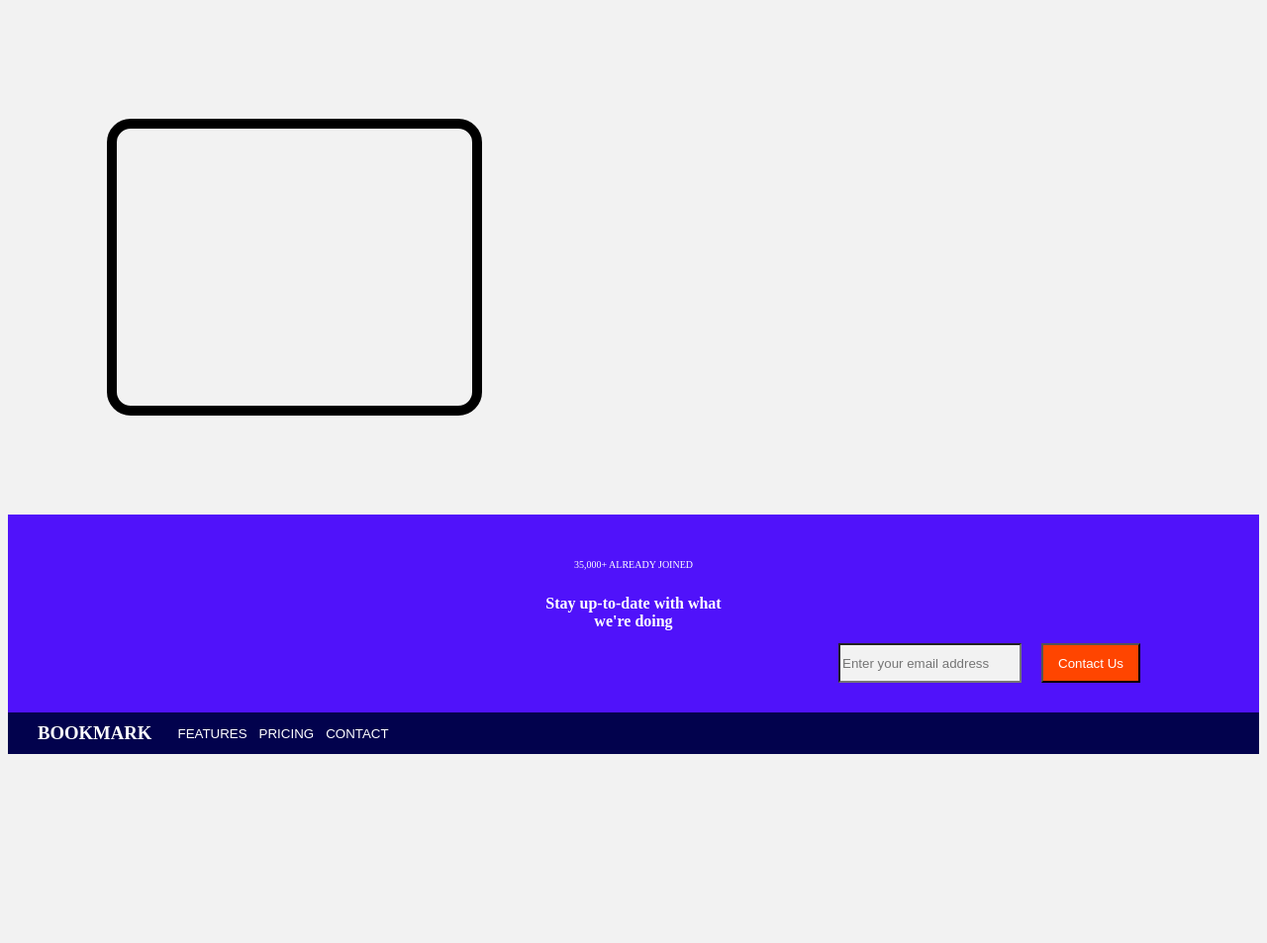
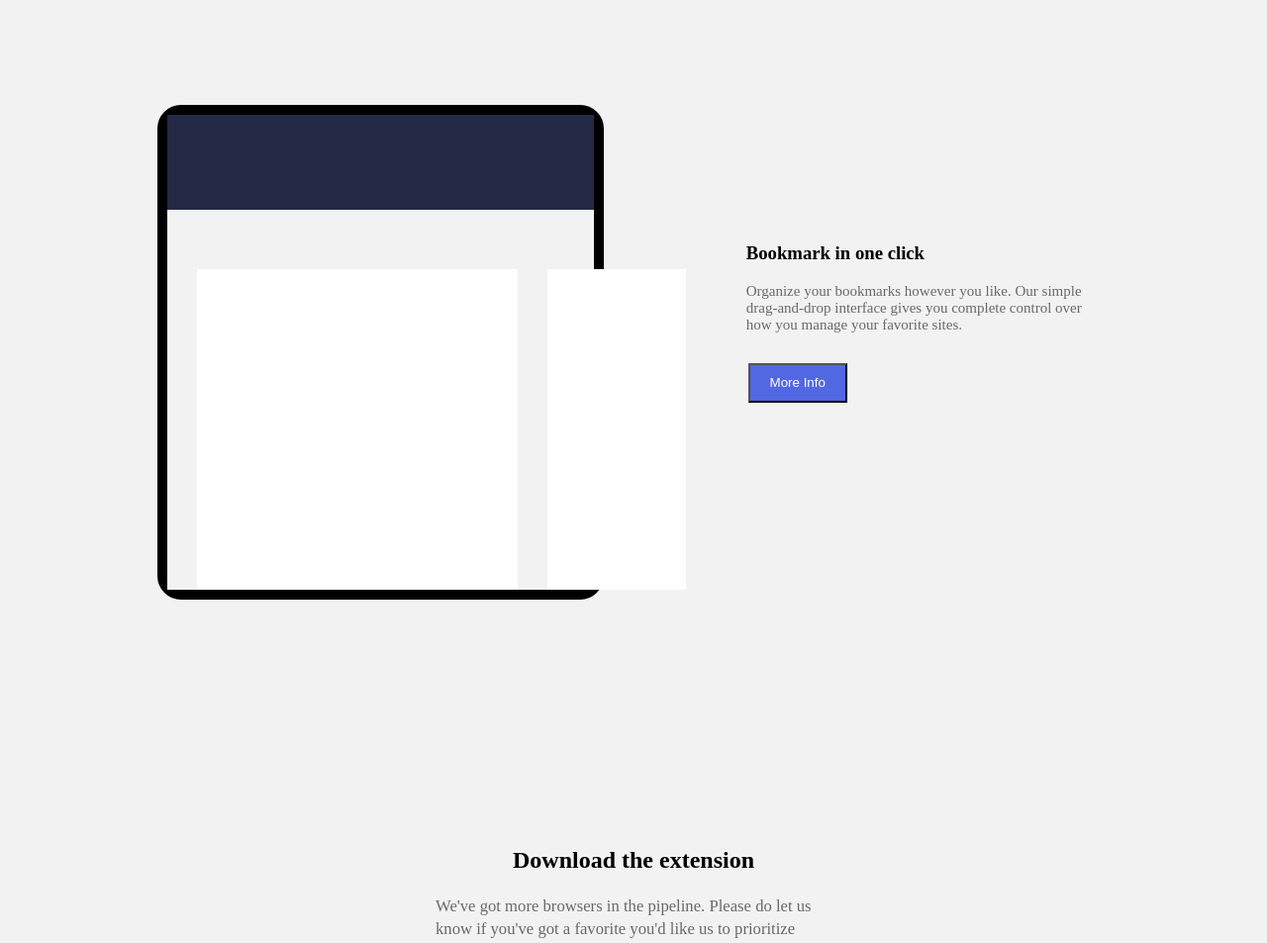
Before and after one commit to Redwan-Shawkat/Homepage-Frontend, a plain HTML site: page index.html in a window 1280 px wide. Shown: the part 1200-2153 px from the top of the page at 99% size. Before the commit the page ends 1970 px from the top, so only its background shows below. Drawn offline with Linux system fonts and the light colour scheme.

Commit message:
first commit

```diff
--- a/index.css
+++ b/index.css
@@ -57,22 +57,6 @@ nav {
   color: rgba(0, 0, 0, 0.568);
 }
 
-.chrome-btn {
-  text-transform: capitalize;
-  margin: 18px 4px 1px 4px;
-  border: 1px solid;
-  background-color: rgb(12, 12, 228);
-  color: white;
-  border-style: outset;
-}
-
-.firefox-btn {
-  text-transform: capitalize;
-  margin: 18px 4px 1px 4px;
-  border: 1px solid;
-  border-style: outset;
-}
-
 .side-container {
   width: 55%;
   margin-left: 4%;
@@ -106,7 +90,7 @@ nav {
 }
 
 .sec-nav {
-  background-color: rgba(0, 0, 255, 0.555);
+  background-color: #5266df;
   height: 20%;
 }
 
@@ -286,3 +270,93 @@ footer {
 .fourth-text {
   width: 40%;
 }
+
+.fourth-nav {
+  background-color: #242945;
+  height: 20%;
+}
+
+.fourth-left-nav {
+  width: 50%;
+}
+
+.fourth-right-nav {
+  width: 50%;
+}
+
+.fourth-left-side-body {
+  width: 55%;
+  border: 162px solid white;
+  margin-left: 30px;
+  margin-top: 60px;
+  height: 20px;
+}
+
+.fourth-right-side-body {
+  width: 2%;
+  border: 70px solid white;
+  margin-top: 60px;
+  margin-left: 30px;
+  display: flex;
+  flex-direction: column;
+}
+
+.fourth-body {
+  display: flex;
+  margin-bottom: 250px;
+}
+
+.fourth-right-body {
+  margin-top: 320px;
+}
+
+.fourth-description {
+  max-width: 350px;
+  margin: 0 auto;
+  font-size: 15px;
+  color: rgba(0, 0, 0, 0.568);
+}
+
+.btn {
+  margin-top: 30px;
+  margin-left: 02px;
+  height: 40px;
+  width: 100px;
+  border-radius: var(--size-radius);
+  color: white;
+  background-color: #5267e2;
+}
+
+.chrome-btn {
+  font-size: xx-small;
+  margin-top: 30px;
+  margin-left: 02px;
+  height: 40px;
+  width: 100px;
+  border-radius: var(--size-radius);
+  color: white;
+  background-color: #5267e2;
+}
+
+.firefox-btn {
+  font-size: xx-small;
+  margin-top: 30px;
+  margin-left: 02px;
+  height: 40px;
+  width: 100px;
+  border-radius: var(--size-radius);
+  color: black;
+  background-color: #f2f3fd;
+}
+
+.fifth-heading {
+  text-align: center;
+  margin-top: 70px;
+}
+
+.fifth-text {
+  max-width: 400px;
+  margin: 0 auto;
+  font-size: 20px;
+  color: rgba(0, 0, 0, 0.568);
+}
--- a/index.html
+++ b/index.html
@@ -1,4 +1,4 @@
-div<!DOCTYPE html>
+<!DOCTYPE html>
 <html lang="en">
   <head>
     <meta charset="UTF-8" />
@@ -39,7 +39,7 @@ div<!DOCTYPE html>
           </p>
 
           <button class="chrome-btn">Get it On Chrome</button>
-          <button class="frefox-btn">Get it On Firefox</button>
+          <button class="firefox-btn">Get it On Firefox</button>
         </div>
         <div class="side-container">
           <div class="tab">
@@ -71,10 +71,39 @@ div<!DOCTYPE html>
       <div class="third-body"></div>
 
       <div class="fourth-body">
-        <div class="tab-div-four">
-          <div class="tab-four"></div>
+        <div class="side-container">
+          <div class="tab">
+            <div class="fourth-nav">
+              <div class="fourth-left-nav"></div>
+              <div class="fourth-right-nav"></div>
+            </div>
+            <div class="side-body">
+              <div class="fourth-left-side-body"></div>
+              <div class="fourth-right-side-body">
+                <div class="fourth-right-side-body-content"></div>
+              </div>
+            </div>
+          </div>
         </div>
-        <div class="fourth-text"></div>
+        <div class="fourth-right-body">
+          <h3>Bookmark in one click</h3>
+          <p class="fourth-description">
+            Organize your bookmarks however you like. Our simple drag-and-drop
+            interface gives you complete control over how you manage your
+            favorite sites.
+          </p>
+          <button class="btn">More Info</button>
+        </div>
+      </div>
+
+      <div class="fifth-body">
+        <h2 class="fifth-heading">Download the extension</h2>
+        <p class="fifth-text">
+          <small>
+            We've got more browsers in the pipeline. Please do let us know if
+            you've got a favorite you'd like us to prioritize
+          </small>
+        </p>
       </div>
 
       <div class="before-footer">
```
